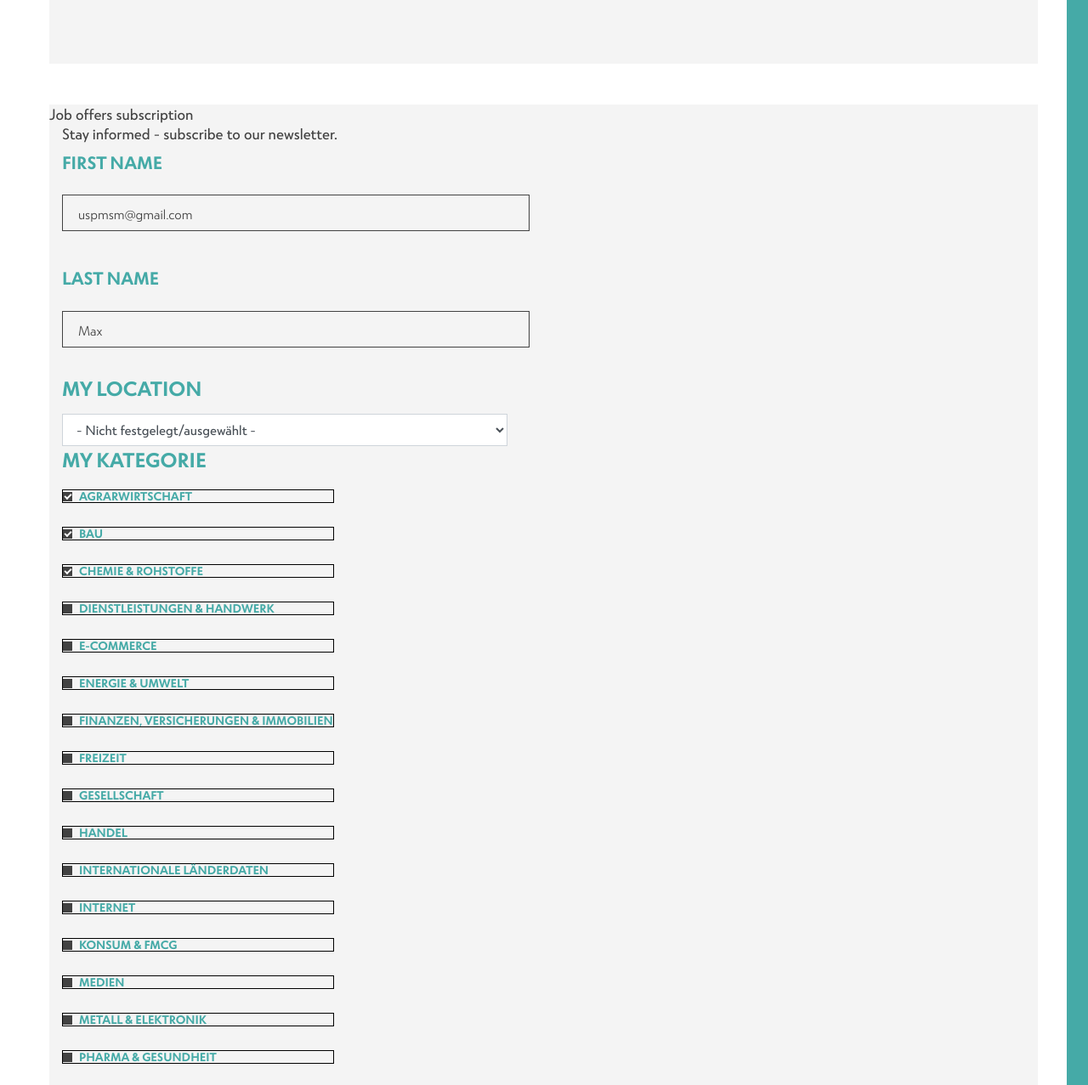
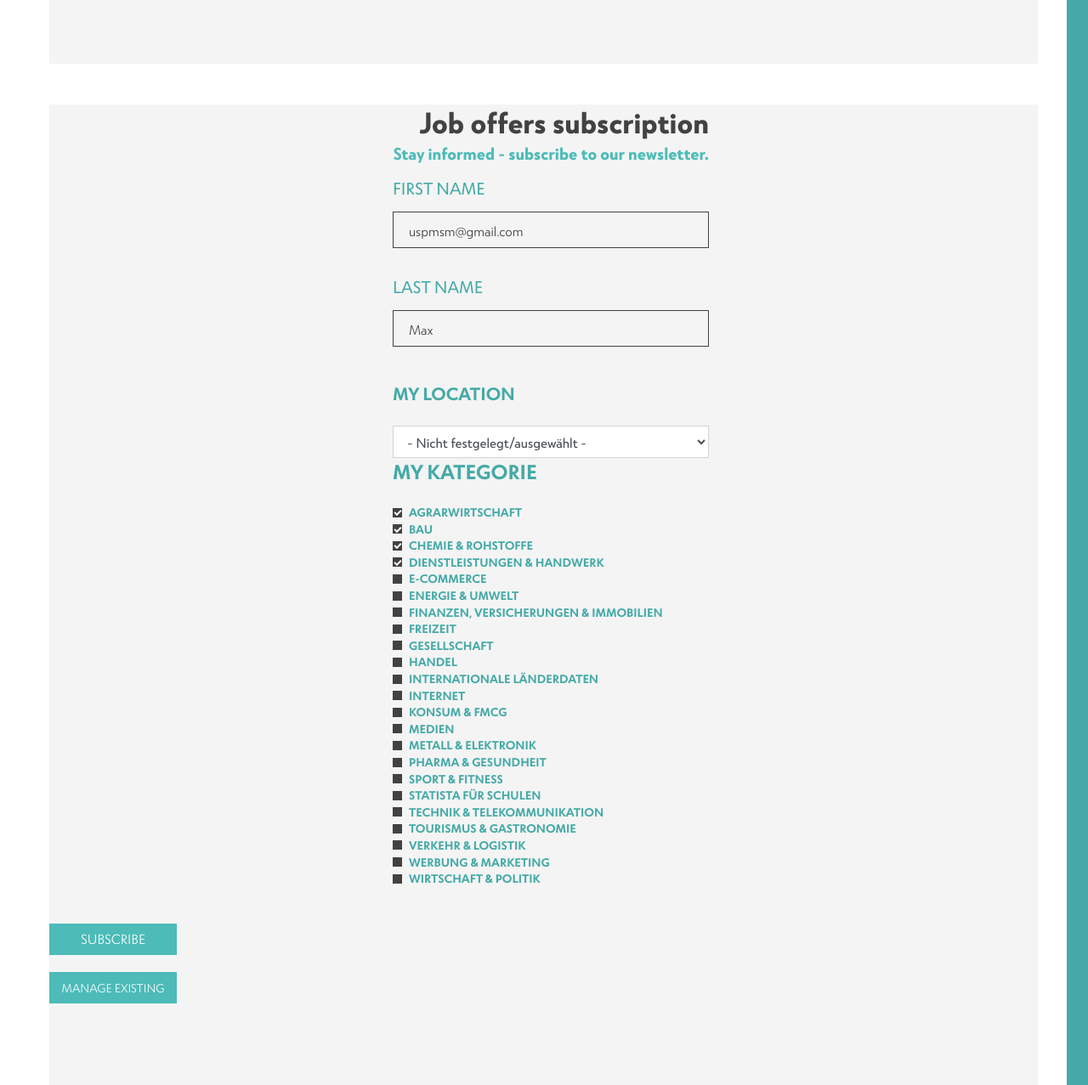
Before and after one commit to MaximSavhenko/GJIN, a website: page src/personal_account.html in a window 1280 px wide. Shown: the part 1180-2457 px from the top of the page at 85% size. Drawn offline with nearby package versions, Linux system fonts and the light colour scheme; files that its build step writes are made by us from their sources.

Commit message:
add fix personal acc

```diff
--- a/src/assets/scss/block/event.scss
+++ b/src/assets/scss/block/event.scss
@@ -70,6 +70,9 @@
   }
 
   &__body {
+    font-weight: 300;
+    line-height: 1.55;
+    margin-bottom: 6px;
 
     p {
       font-weight: 700;
@@ -78,8 +81,6 @@
     }
 
     li {
-      font-weight: 300;
-      line-height: 1.55;
       display: flex;
       align-items: center;
 
@@ -111,9 +112,6 @@
 
 
     span {
-      font-weight: 300;
-      margin-bottom: 6px;
-      line-height: 1.55;
       display: block;
     }
   }
--- a/src/assets/scss/block/subscription.scss
+++ b/src/assets/scss/block/subscription.scss
@@ -1,12 +1,146 @@
 #block-simplenewssubscription {
+  display: flex;
+  flex-direction: column;
+
+  .form-checkboxes .form-item,
+  .form-radios .form-item {
+    margin-top: .4em;
+    margin-bottom: .4em;
+  }
+
+  h2 {
+    font-size: 35px;
+    font-weight: 700;
+    line-height: 1.14;
+    max-width: 776px;
+    text-align: end;
+
+    @include b(mobile) {
+      text-align: start;
+    }
+  }
+
+  #edit-message {
+    color: #4dbbb8;
+    font-size: 20px;
+    font-weight: 700;
+    line-height: 1.75;
+    margin-bottom: 10px;
+    display: block;
+    width: 100%;
+    text-align: end;
+
+    @include b(mobile) {
+      text-align: start;
+    }
+  }
+
+  .form-type-textfield,
+  .form-type-select {
+    .jcf-select {
+      width: 100%;
+      max-width: 372px;
+
+      @include b(mobile) {
+        max-width: 100%;
+      }
+    }
+
+    input {
+      max-width: 372px;
+
+      @include b(mobile) {
+        max-width: 100%;
+      }
+    }
+  }
+
+  .form-item-field-my-location {
+    label {
+      font-size: 21px;
+      line-height: 2.2;
+    }
+  }
 
   .input-group--text {
+    align-items: flex-end;
+    width: 100%;
+    max-width: 776px;
+    padding: 0;
+
+    @include b(mobile) {
+      max-width: 100%;
       align-items: flex-start;
+    }
+
+    .input-group__hints--otherProp {
+      text-align: start;
+      width: 100%;
+      max-width: 372px;
+      color: #45aaa7;
+      font-size: 20px;
+      text-transform: uppercase;
+      line-height: 1.3;
+      font-weight: 400;
+    }
+
+    .input-group__btn {
+      width: 100%;
+      margin: 0;
+    }
+
+    .input-group__btn {
+      width: 100%;
+      max-width: 100%;
+
+      .button--otherProp {
+        margin-top: 40px;
+        margin-bottom: 0;
+        width: 100%;
+        max-width: 150px;
+
+        @include b(mobile) {
+          max-width: 100%;
+        }
+      }
+    }
+
+    #edit-manage {
+      margin-top: 20px;
+      width: 100%;
+      max-width: 150px;
+      display: flex;
+      justify-content: center;
+      align-items: center;
+      margin-right: auto;
+      width: 100%;
+      height: 37px;
+      font-size: 14px;
+      text-transform: uppercase;
+      font-family: "Atlan", sans-serif, Arial;
+      background-color: #4dbbb8;
+      color: #ffff;
+      font-weight: 300;
+      cursor: pointer;
+      transition: all 0.3s;
+
+      @include b(mobile) {
+        font-size: 19px;
+        font-weight: 300;
+        height: auto;
+        padding: 10px 0 10px 0;
+        max-width: 100%;
+      }
+    }
   }
 
   .form-item-field-my-location {
     width: 100%;
-        max-width: 524px;
+    max-width: 372px;
+
+    @include b(mobile) {
+      max-width: 100%;
+    }
   }
 
   .form-wrapper {
@@ -15,14 +149,27 @@
     }
   }
 
-    .input-group__checkbox {
-        border: 1px solid #000;
+  #edit-field-my-kategorie--wrapper {
+    width: 100%;
+    max-width: 372px;
+    display: flex;
+    flex-direction: column;
 
-        input [type=checkbox] {
-            &:disabled {
-                background-color: #eeee;
+    @include b(mobile) {
+      max-width: 100%;
     }
   }
 
+  .input-group__checkbox {
+    .input-group__clarification {
+      &.disabled {
+        color: #808080;
+        pointer-events: auto;
+        z-index: 100;
+        .checkbox {
+          cursor: not-allowed;
         }
       }
+    }
+  }
+}
--- a/src/assets/scss/style.scss
+++ b/src/assets/scss/style.scss
@@ -87,6 +87,10 @@ video {
   font-size: 100%;
   font: inherit;
   vertical-align: baseline;
+}
+
+html {
+  height: 100%;
 }
 
 body {
@@ -431,6 +435,7 @@ input[type=checkbox] {
   position: relative;
   display: flex;
   align-items: center;
+  cursor: pointer;
 
   &:before {
     content: '';
--- a/src/partials/subscriptions.html
+++ b/src/partials/subscriptions.html
@@ -87,11 +87,11 @@
             <div id="edit-field-my-kategorie" class="form-checkboxes">
                 <div
                     class="js-form-item form-item js-form-type-checkbox form-type-checkbox js-form-item-field-my-kategorie-23 form-item-field-my-kategorie-23 input-group__checkbox">
-                    <div class="input-group__clarification">
+                    <div class="input-group__clarification ">
 
                         <input data-drupal-selector="edit-field-my-kategorie-23" type="checkbox"
                             id="edit-field-my-kategorie-23" name="field_my_kategorie[23]" value="23" checked="checked"
-                            class="form-checkbox form-control" disabled>
+                            class="form-checkbox form-control">
 
 
                         <label for="edit-field-my-kategorie-23" class="option checkbox">Agrarwirtschaft</label>
@@ -126,7 +126,7 @@
                     <div class="input-group__clarification">
 
                         <input data-drupal-selector="edit-field-my-kategorie-26" type="checkbox"
-                            id="edit-field-my-kategorie-26" name="field_my_kategorie[26]" value="26"
+                            id="edit-field-my-kategorie-26" name="field_my_kategorie[26]" value="26" checked="checked"
                             class="form-checkbox form-control">
 
 
```
Also changed, not shown: src/down_footer.html (added, +6 -0 lines), src/assets/js/jQuery.js. Lines whose indentation alone changed are shown as unchanged.
